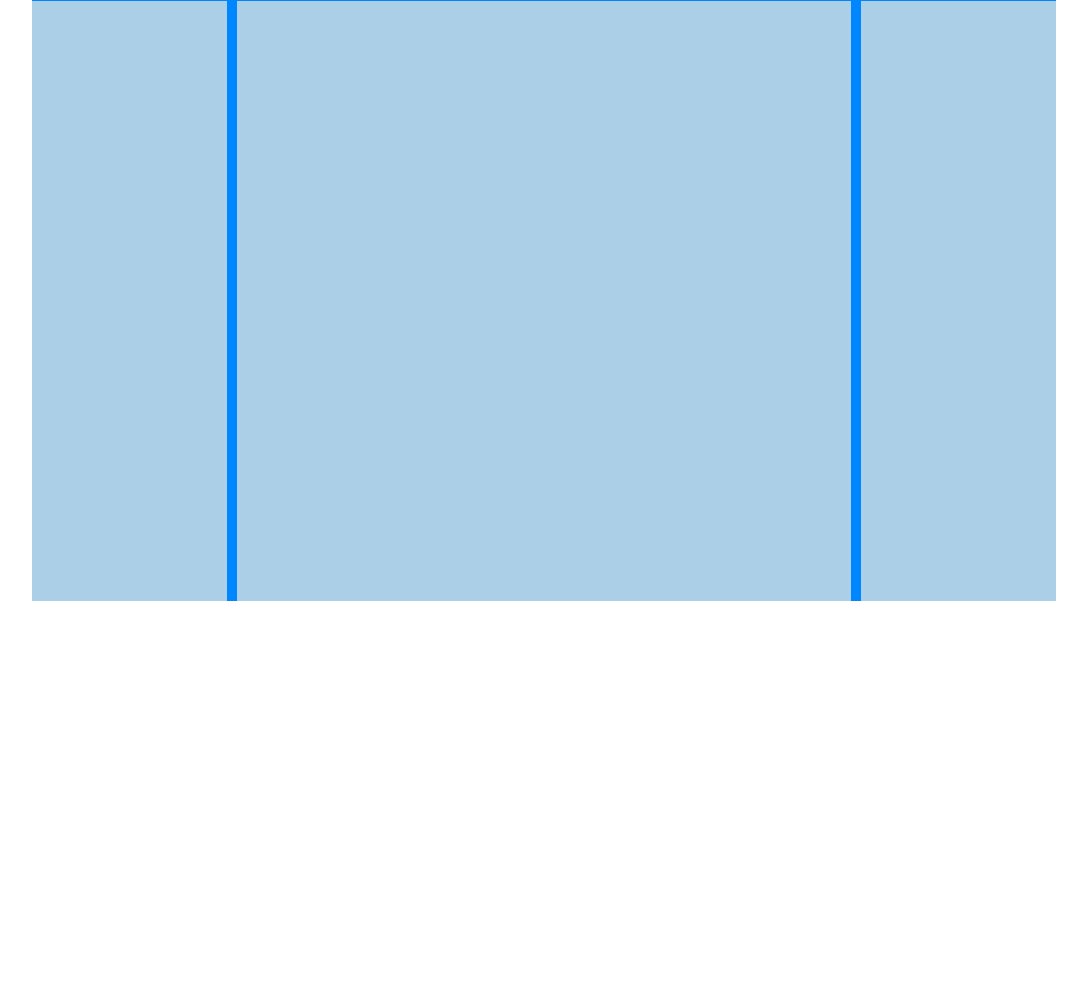
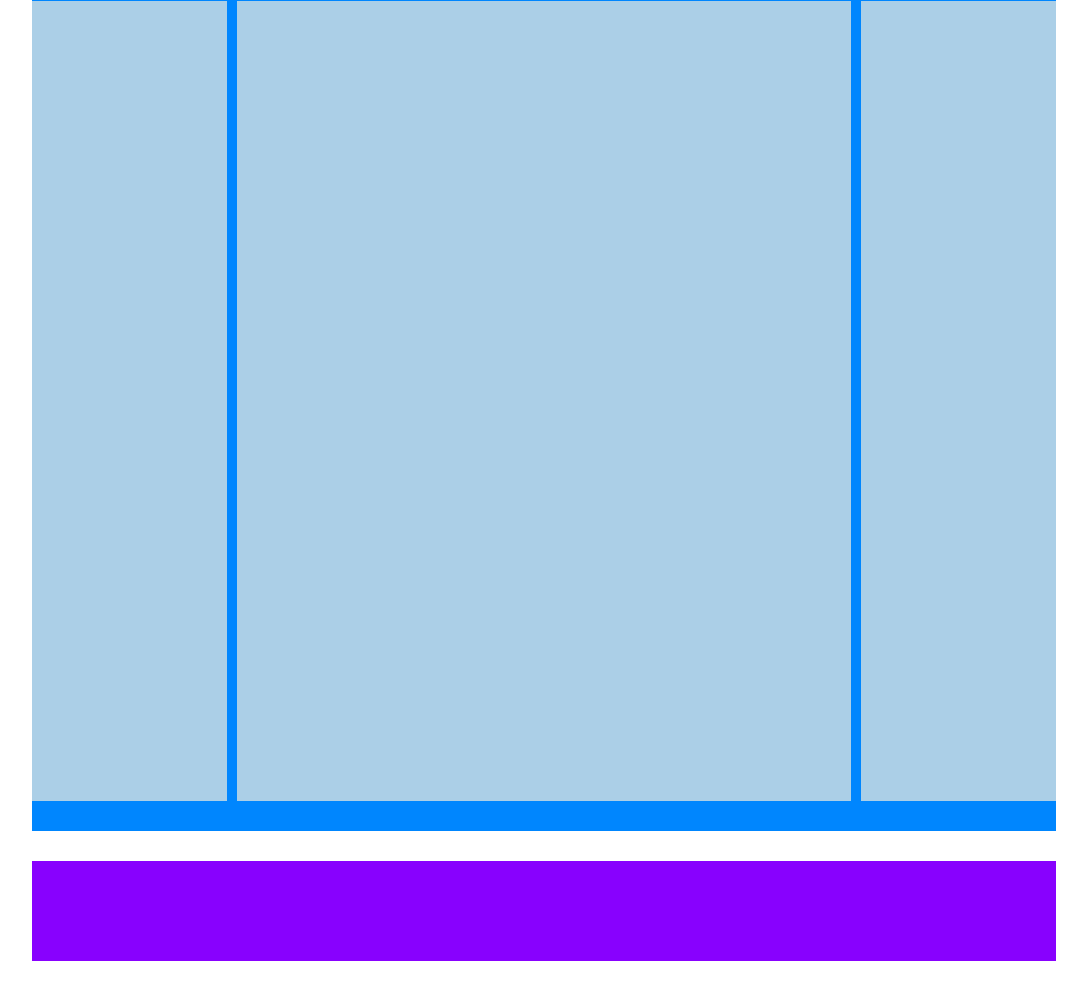
Before and after one commit to Silvia-Du/htmlcss-struttura-wp, a plain HTML site: page index.html in a window 1280 px wide. Shown: the part 894-1885 px from the top of the page, without its empty margins (96-1183 px from the left). Before the commit the page ends 1555 px from the top, so only its background shows below. Drawn offline with Linux system fonts and the light colour scheme.

Commit message:
Ultimo commit, footer impostato e finito

```diff
--- a/css/style.css
+++ b/css/style.css
@@ -38,6 +38,7 @@ header .jambotron{
 
 main{
   background-color: #0086fe;
+  padding-bottom: 30px;
 }
 
 .main-top{
@@ -48,11 +49,10 @@ main{
 
 .main-bottom{
   padding: 30px auto;
-  margin: 0 auto;
 }
 
 main .col{
-  height: 600px;
+  height: 800px;
   background-color: #abcfe7;
   float: left;
 }
@@ -68,3 +68,8 @@ aside{
 
 
 /* FOOTER */
+
+footer{
+  background-color: #8801fe;
+  height: 100px;
+}
```
